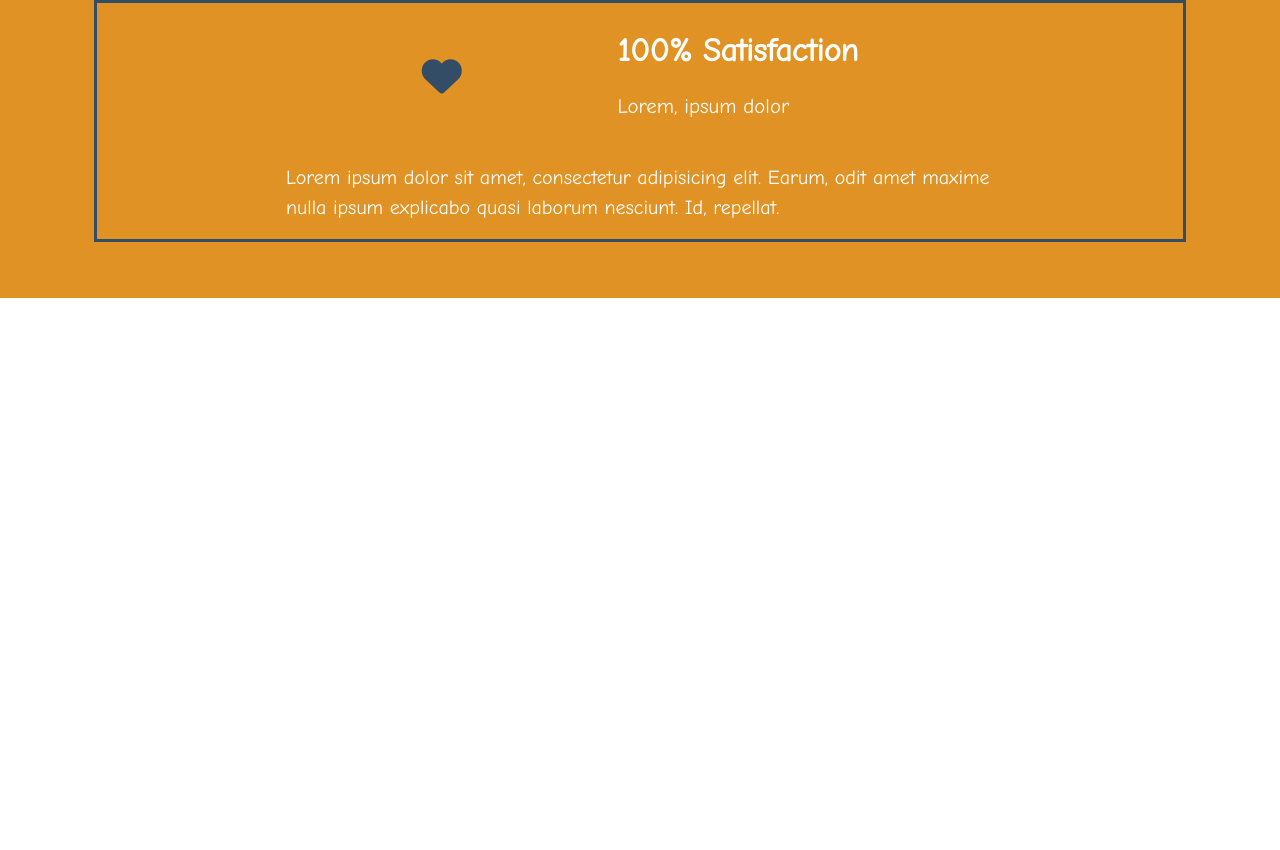
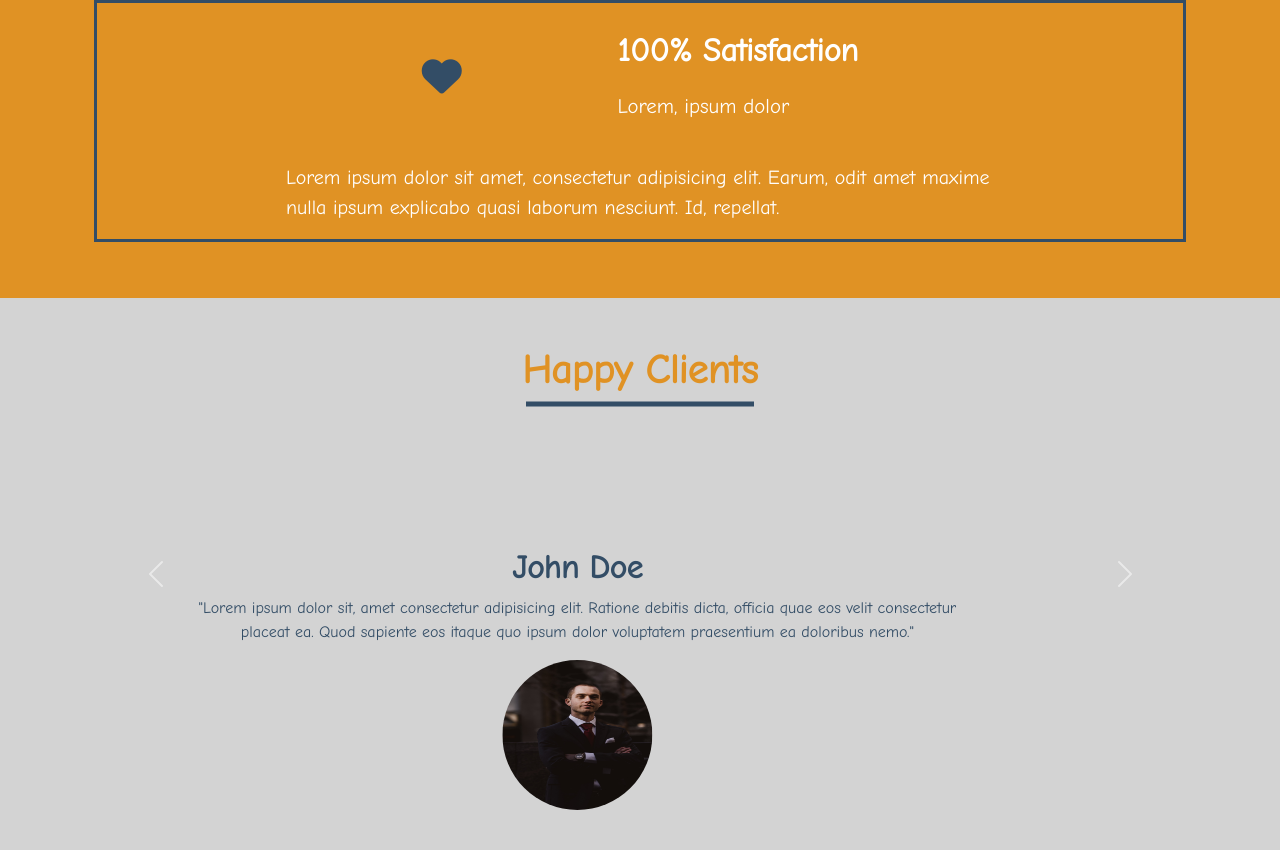
Before and after one commit to ramazankarisan/UIB_Modul_Project_v1, a plain HTML site: page index.html in a window 1280 px wide. Shown: the part 3392-4242 px from the top of the page. Before the commit the page ends 3690 px from the top, so only its background shows below. Drawn offline with nearby package versions, Linux system fonts and the light colour scheme.

Commit message:
clients section added

```diff
--- a/index.html
+++ b/index.html
@@ -284,6 +284,69 @@
         </div>
       </div>
     </div>
+
+    <!-- Clients section -->
+    <div class="container-fluid clients">
+      <div
+        id="carouselExampleCaptions"
+        class="carousel slide container"
+        data-bs-ride="carousel"
+      >
+        <h1 class="text-center fw-bold py-5">Happy Clients</h1>
+        <div class="carousel-inner">
+          <div class="carousel-item active">
+            <div class="carousel-caption d-md-block">
+              <h5 class="fw-bold fs-2">John Doe</h5>
+              <p>
+                "Lorem ipsum dolor sit, amet consectetur adipisicing elit.
+                Ratione debitis dicta, officia quae eos velit consectetur
+                placeat ea. Quod sapiente eos itaque quo ipsum dolor voluptatem
+                praesentium ea doloribus nemo."
+              </p>
+              <img
+                src="./images/client1.jpg"
+                alt="client photo"
+                class="rounded-circle"
+              />
+            </div>
+          </div>
+          <div class="carousel-item">
+            <div class="carousel-caption d-md-block">
+              <h5 class="fw-bold fs-2">Mark Mustermann</h5>
+              <p>
+                "Lorem ipsum dolor sit, amet consectetur adipisicing elit.
+                Ratione debitis dicta, officia quae eos velit consectetur
+                placeat ea. Quod sapiente eos itaque quo ipsum dolor voluptatem
+                praesentium ea doloribus nemo."
+              </p>
+              <img
+                src="./images/client2.jpg"
+                alt="client photo"
+                class="rounded-circle"
+              />
+            </div>
+          </div>
+        </div>
+        <button
+          class="carousel-control-prev"
+          type="button"
+          data-bs-target="#carouselExampleCaptions"
+          data-bs-slide="prev"
+        >
+          <span class="carousel-control-prev-icon" aria-hidden="true"></span>
+          <span class="visually-hidden">Previous</span>
+        </button>
+        <button
+          class="carousel-control-next"
+          type="button"
+          data-bs-target="#carouselExampleCaptions"
+          data-bs-slide="next"
+        >
+          <span class="carousel-control-next-icon" aria-hidden="true"></span>
+          <span class="visually-hidden">Next</span>
+        </button>
+      </div>
+    </div>
     <!--    bootstrap JavaScript     -->
     <script
       src="https://cdn.jsdelivr.net/npm/bootstrap@5.1.0/dist/js/bootstrap.bundle.min.js"
--- a/style.scss
+++ b/style.scss
@@ -140,3 +140,31 @@ body {
     }
   }
 }
+
+// clients section
+.clients {
+  background: lightgray;
+  h1 {
+    color: #e09224;
+    &::after {
+      @include underline($width: 20%, $color: #334d66);
+    }
+  }
+}
+.carousel-inner {
+  color: black;
+  width: 100%;
+  height: 400px;
+  background: lightgray;
+  .carousel-item {
+    width: 100%;
+    height: 100%;
+    .carousel-caption {
+      color: #334d66;
+    }
+  }
+  img {
+    width: 150px;
+    height: 150px;
+  }
+}
```
Also changed, not shown: images/client1.jpg (added), images/client2.jpg (added), images/client3.jpg (added), style.css, 1 other file.
